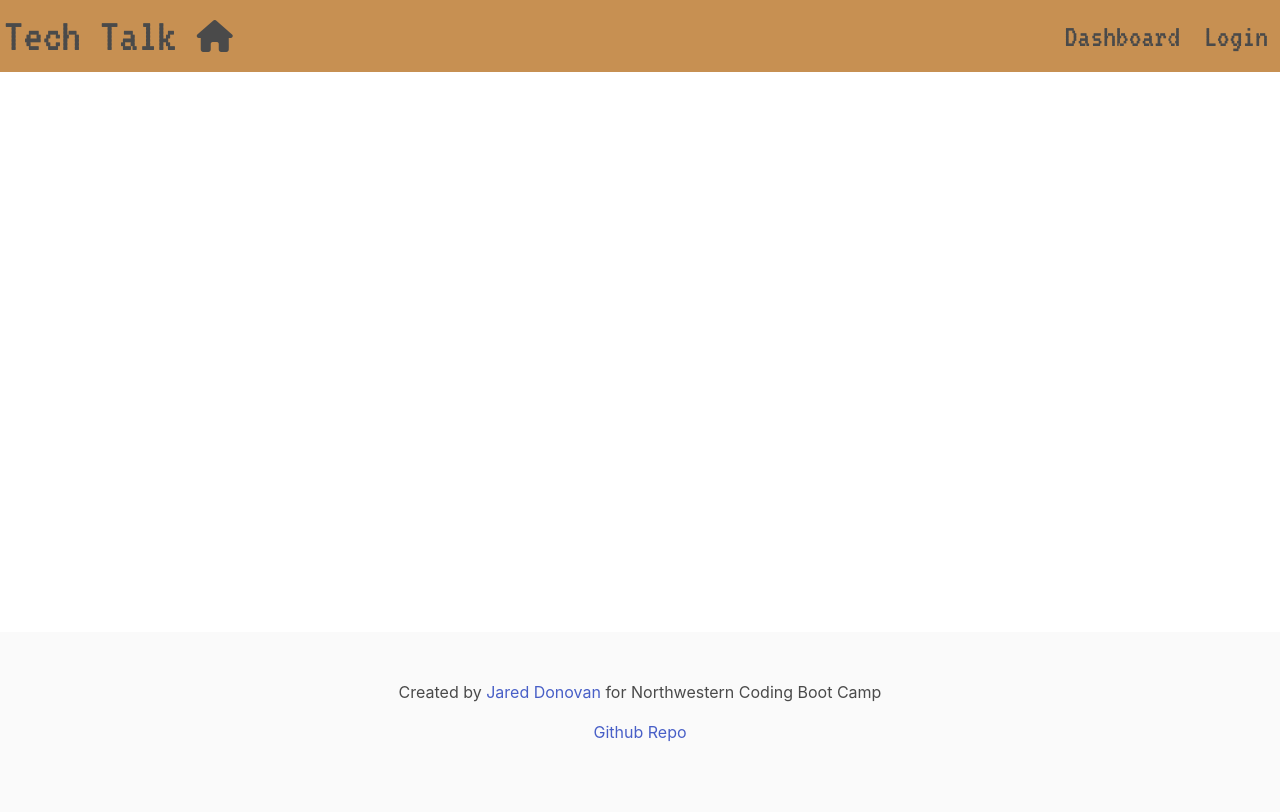
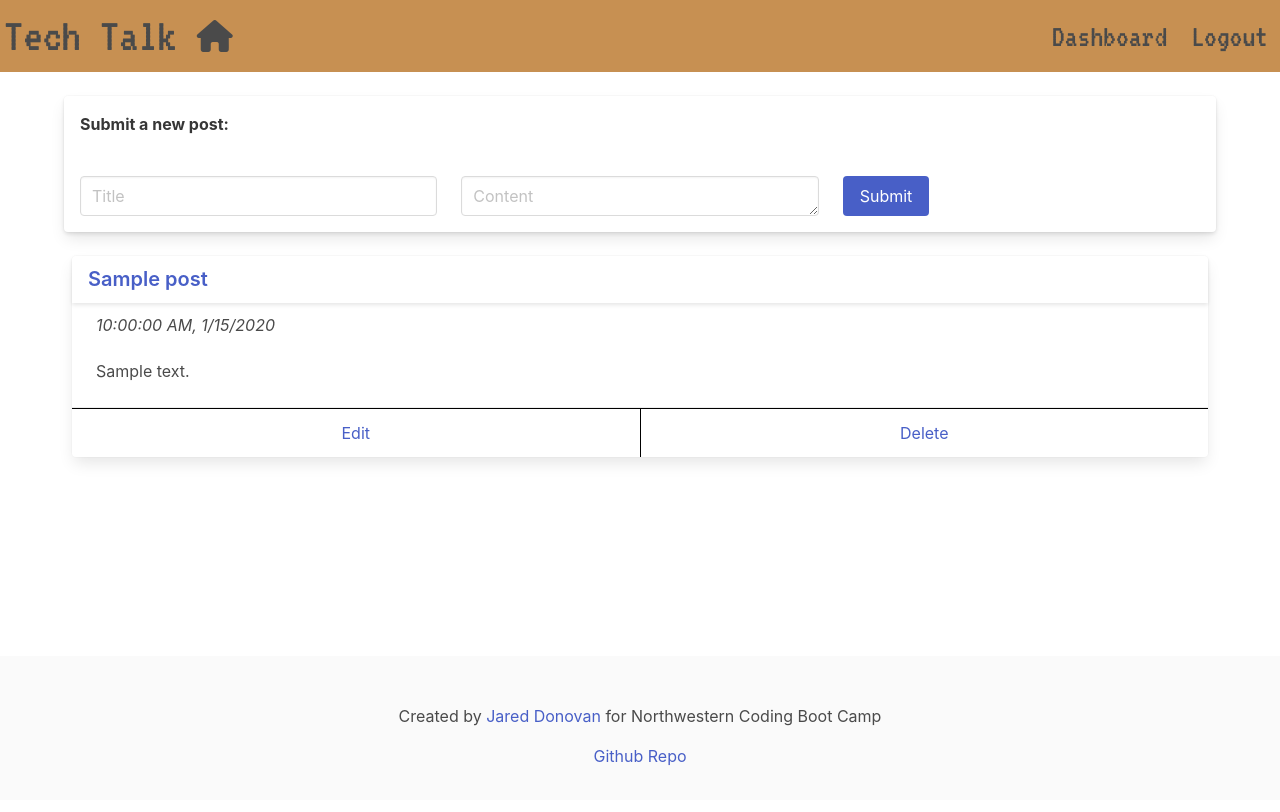
Before and after one commit to jdono100/MVC_Tech-Blog, a Node server app: page /dashboard in a window 1280 px wide. After the commit the page ends 766 px from the top, so only its background shows below. Run offline with Node 20, Linux system fonts and the light colour scheme; a user stored in the database is signed in; tables that the repository leaves empty hold one stand-in row (values such as "Sample post"); some libraries are stand-ins or nearby versions.

Commit message:
dashboard view finished and functionality for edit only needs to be addded

```diff
--- a/controllers/api/userRoutes.js
+++ b/controllers/api/userRoutes.js
@@ -63,7 +63,7 @@ router.post('/', (req, res) => {
       req.session.user_id = createUser.id;
       req.session.username = createUser.username;
       req.session.github = createUser.github;
-      req.session.loggedIn = true;
+      req.session.logged_in = true;
       res.json(createUser);
     });
   });
@@ -134,7 +134,7 @@ router.post('/login', async (req, res) => {
 });
 
 router.post('/logout', (req, res) => {
-  if (req.session.loggedIn) {
+  if (req.session.logged_in) {
     req.session.destroy(() => {
       res.status(204).end();
     });
--- a/controllers/dashboardRoutes.js
+++ b/controllers/dashboardRoutes.js
@@ -3,6 +3,10 @@ const { User, Post, Comment } = require('../models');
 const auth = require('../utils/auth');
 
 router.get('/', (req, res) => {
+  if (!req.session.logged_in) {
+    res.redirect('/login');
+    return;
+  }
   Post.findAll({
     where: {
       user_id: req.session.user_id,
@@ -23,8 +27,8 @@ router.get('/', (req, res) => {
       }
     ]
   }).then((allPosts) => {
-    const post = allPosts.map(posts => posts.get({ plain: true }));
-    res.render('dashboard', { post, loggedIn: true});
+    const posts = allPosts.map(post => post.get({ plain: true }));
+    res.render('dashboard', { posts, logged_in: true});
   }).catch((err) => {
     console.log(err);
     res.status(400).json();
@@ -54,7 +58,7 @@ router.get('/new-post', (req, res) => {
     ]
   }).then((newPost) => {
     const post = newPost.map(post => post.get({ plain: true }));
-    res.render('new-post', { post, loggedIn: true});
+    res.render('new-post', { post, logged_in: true});
   }).catch((err) => {
     console.log(err);
     res.status(400).json();
@@ -90,7 +94,7 @@ router.get('/edit/:id', (req, res) => {
 
     res.render('edit-post', {
       post,
-      loggedIn: true
+      logged_in: true
     });
   }).catch((err) => {
     console.log(err);
@@ -98,8 +102,8 @@ router.get('/edit/:id', (req, res) => {
   });
 });
 
-router.delete('/:id', (req, res) => {
-  Post.destroy(
+router.delete('/:id', async (req, res) => {
+  await Post.destroy(
     {
       where: {
         id: req.params.id
--- a/controllers/homeRoutes.js
+++ b/controllers/homeRoutes.js
@@ -29,7 +29,7 @@ router.get('/', async (req, res) => {
   res.render('homepage', {
     posts,
     user_id: req.session.user_id,
-    loggedIn: req.session.loggedIn
+    logged_in: req.session.logged_in
   });
   } catch (err) {
     console.log(err);
@@ -66,7 +66,7 @@ router.get('/post/:id', async (req, res) => {
   const onePost = getPostById.get({ plain: true});
   res.render('post', {
     onePost,
-    loggedIn: req.session.loggedIn
+    logged_in: req.session.logged_in
   });
   } catch (err) {
     console.log(err);
@@ -75,20 +75,11 @@ router.get('/post/:id', async (req, res) => {
 })
 
 router.get('/login', (req, res) => {
-  if (req.session.loggedIn) {
+  if (req.session.logged_in) {
     res.redirect('/');
     return;
   }
   res.render('login');
 });
 
-router.get('/dashboard', (req, res) => {
-  if(!req.session.loggedIn) {
-    res.redirect('/');
-    return;
-  } else {
-    res.render('dashboard');
-  }
-})
-
 module.exports = router;
--- a/public/css/style.css
+++ b/public/css/style.css
@@ -1,3 +1,15 @@
+html, body {
+    width: 100%;
+    height: 100%;
+    margin: 0px;
+    padding: 0px;
+    overflow-x: hidden;
+}
+
+#newpostcard {
+  margin: 1.5rem auto 1.5rem auto;
+}
+
 .navbar {
   background-color: #C79052;
   min-height: 7.5vh;
@@ -19,6 +31,18 @@ a:hover {
 
 .radioblock {
   margin-top: 1rem;
+}
+
+#newposttitle {
+  padding: 1rem;
+}
+
+.navbar-burger {
+  height: auto;
+}
+
+#newpostcols {
+  padding: 1rem;
 }
 
 .title {
@@ -50,6 +74,15 @@ a:hover {
   justify-content: inherit;
 }
 
+.editpostbtn, .deletepostbtn {
+  justify-content: center;
+  border-top: 1px solid black;
+}
+
+.dbpostcard {
+  margin: 0.5rem;
+}
+
 .commenttext {
   padding-bottom: 0.1rem;
   border-left: 1px solid black;
@@ -73,6 +106,10 @@ a:hover {
   font-style: italic;
 }
 
+#dbposttime {
+  font-style: italic;
+}
+
 .footer {
   bottom: 0;
   width: 100%;
--- /dev/null
+++ b/public/js/dbHandler.js
@@ -0,0 +1,15 @@
+const deletePostHandler = async (event) => {
+  event.preventDefault();
+  const postId = (event.target.dataset.postid);
+  const response = await fetch(`/dashboard/${postId}`, {
+    method: 'DELETE'
+  })
+  if (response.ok) {
+    document.location.reload();
+  }
+}
+
+const deleteBtns = document.querySelectorAll('.deletepostbtn');
+deleteBtns.forEach((btn) => {
+  btn.addEventListener('click', deletePostHandler);
+})
--- a/public/js/main.js
+++ b/public/js/main.js
@@ -0,0 +1,7 @@
+const navBurgerBtn = document.querySelector('#navburgerbtn');
+const navBurgerMenu = document.querySelector('#nav-burger-menu');
+
+navBurgerBtn.addEventListener('click', () => {
+  navBurgerBtn.classList.toggle('is-active');
+  navBurgerMenu.classList.toggle('is-active');
+})
--- /dev/null
+++ b/public/js/postHandler.js
@@ -0,0 +1,21 @@
+const postHandler = async (event) => {
+  event.preventDefault();
+  const title = document.querySelector('#new-post-title').value.trim();
+  const post_text = document.querySelector('#newpostcontent').value.trim();
+  console.log(title, post_text);
+  const response = await fetch('/api/posts',
+    {
+      method: 'POST',
+      body: JSON.stringify({ title, post_text }),
+      headers: { 'Content-Type': 'application/json' }
+    });
+    if (response.ok) {
+      document.location.reload();
+    } else {
+      // document.location.replace('/login');
+      console.log('bad')
+    }
+};
+
+document.querySelector('#submitnewpostbtn')
+  .addEventListener('click', postHandler);
--- a/views/dashboard.handlebars
+++ b/views/dashboard.handlebars
@@ -0,0 +1,36 @@
+<div class="container" id="dbcontainer">
+  <div class="card" id="newpostcard">
+    <header class="card-header" id="dbheader">
+      <div class="container">
+        <label class="label" id="newposttitle">Submit a new post:</label>
+        <div class="columns is-mobile" id="newpostcols">
+          <div class="column is-fullwidth">
+            <div class="field">
+              <div class="control">
+                <input class="input" type="text" id="new-post-title" placeholder="Title" required>
+              </div>
+            </div>
+          </div>
+          <div class="column is-fullwidth">
+            <div class="field">
+              <div class="control">
+                <textarea type="text" id="newpostcontent" class="input" placeholder="Content" required></textarea>
+              </div>
+            </div>
+          </div>
+          <div class="column">
+            <button class="button is-link" id="submitnewpostbtn">Submit</button>
+          </div>
+        </div>
+      </div>
+    </header>
+  </div>
+  {{#each posts as |post|}}
+  {{> post-list-db}}
+  {{/each}}
+</div>
+
+<script src="../js/postHandler.js"></script>
+{{#if posts}}
+<script src="../js/dbHandler.js"></script>
+{{/if}}
--- a/views/layouts/main.handlebars
+++ b/views/layouts/main.handlebars
@@ -16,23 +16,21 @@
   <nav class="navbar" role="navigation">
     <div class="navbar-brand">
       <span class="is-size-1" id="titletext">Tech Talk</span>
-      <a role="button" aria-label="menu" aria-expanded="false" data-target="nav-burger-menu" class="navbar-burger is-active">
+      <a id="navburgerbtn" role="button" aria-label="menu" aria-expanded="false" data-target="nav-burger-menu" class="navbar-burger">
         <span aria-hidden="true"></span>
         <span aria-hidden="true"></span>
         <span aria-hidden="true"></span>
       </a>
-    </div>
-    <div class="navbar-start">
-      <a href="/" class="navbar-item is-size-3">
+      <a href="/" class="navbar-item is-size-3" id="mainhomebtn">
         <span class="fas fa-home"></span>
       </a>
     </div>
-    <div id="nav-burger-menu" class="navbar-menu is-active">
+    <div id="nav-burger-menu" class="navbar-menu">
       <div class="navbar-end">
         <a href="/dashboard" style="font-family: 'VT323', monospace;" class="navbar-item is-size-3">
           Dashboard
         </a>
-        {{#if loggedIn}}
+        {{#if logged_in}}
         <a class="logout navbar-item is-size-3" style="font-family: 'VT323', monospace;">Logout</a>
         {{else}}
         <a href="/login" class="navbar-item is-size-3" style="font-family: 'VT323', monospace;">Login</a>
@@ -55,7 +53,7 @@
       </p>
     </div>
   </footer>
-  {{#if loggedIn}}
+  {{#if logged_in}}
   <script src="../js/logout.js"></script>
   {{/if}}
   <script src="../js/main.js"></script>
--- /dev/null
+++ b/views/partials/post-list-db.handlebars
@@ -0,0 +1,20 @@
+<div class="block">
+  <div class="card dbpostcard">
+    <header class="card-header">
+      <a href="/post/{{id}}" class="postEntry">
+        <div class="card-header-title">
+          <p class="title is-size-5 is-link" id="dblinktitle">{{title}}</p>
+        </div>
+      </a>
+    </header>
+    <div class="card-content">
+      <p class="subtitle is-size-6" id="dbposttime">{{format_time created_at}}, {{format_date created_at}}</p>
+    <div class="content">
+      <p>{{post_text}}</p>
+    </div>
+  </div>
+  <footer class="card-footer has-text-centered">
+    <a class="card-footer-item editpostbtn" data-postid="{{id}}">Edit</a>
+    <a class="card-footer-item deletepostbtn" data-postid="{{id}}">Delete</a>
+  </footer>
+</div>
```
Also changed, not shown: controllers/api/postRoutes.js (+2 -25 lines).
